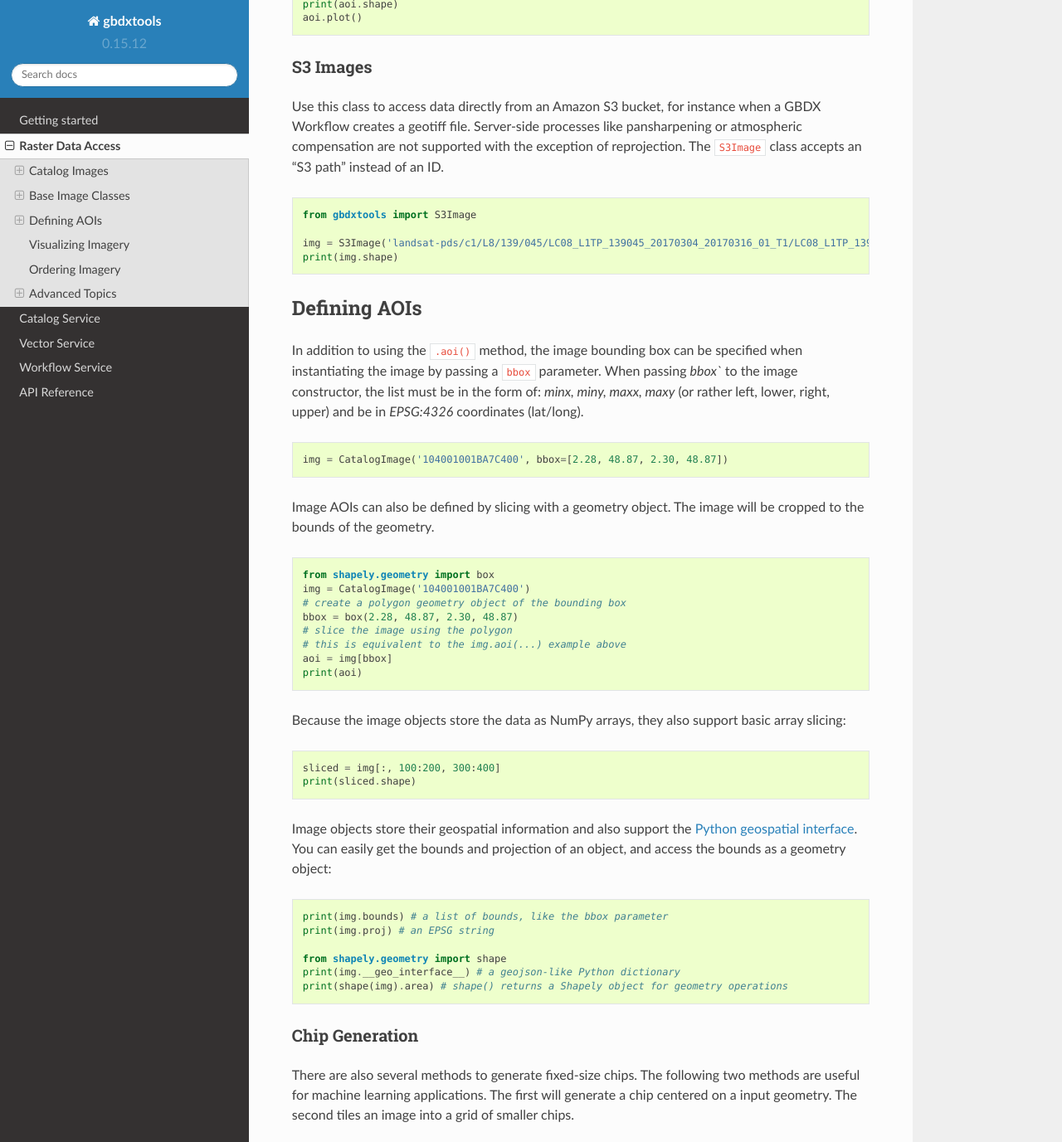
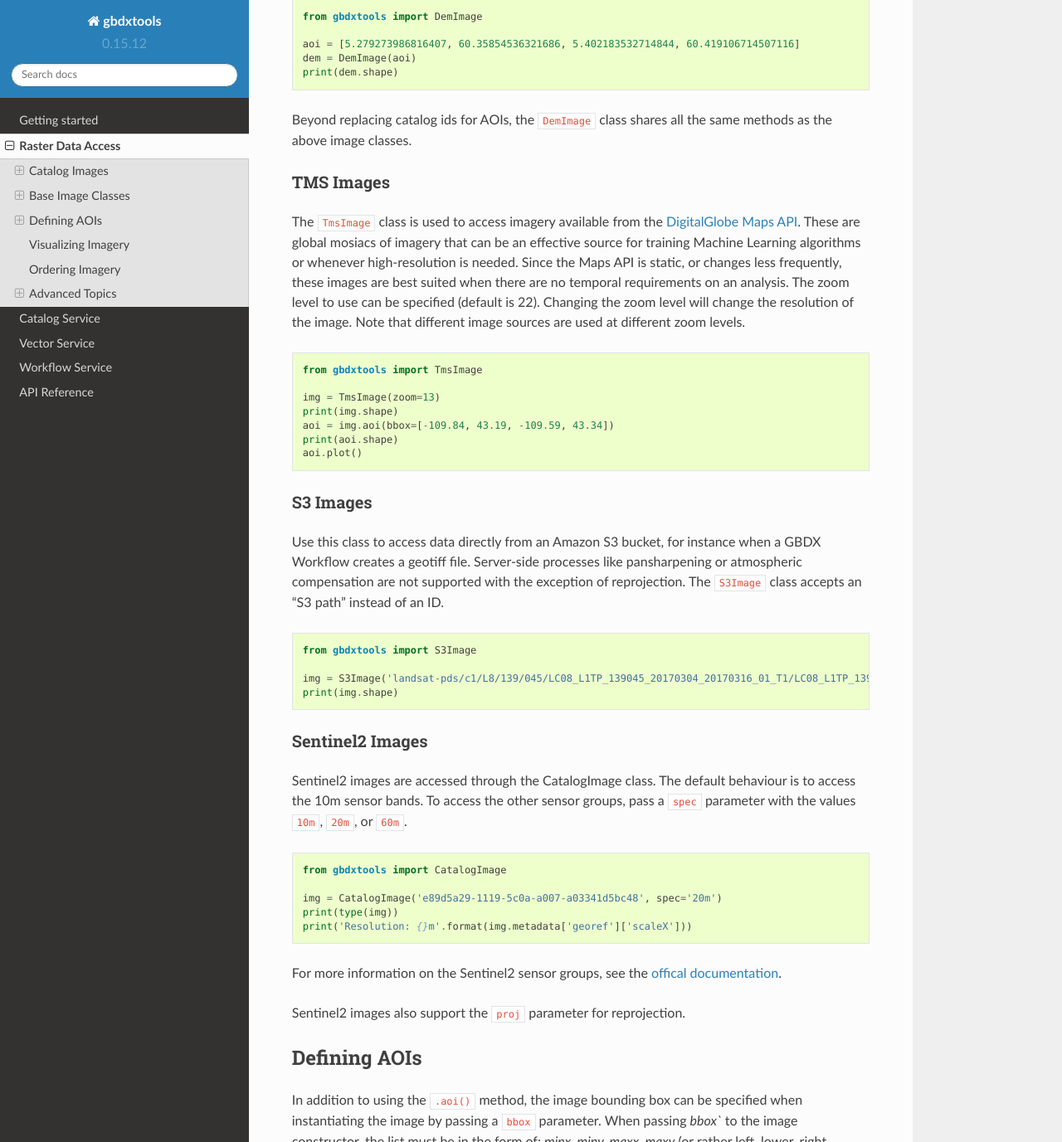
Before and after one commit to DigitalGlobe/gbdxtools, a Sphinx documentation site: the page built from docs/imagery_access.rst, in a window 1280 px wide and 1400 px high, scrolled down 5358 px, cut to the strip 0-1377 px from the top of the window. Shown: the whole strip at 83% size. Built offline with Sphinx 7.4.7 and the Read the Docs theme 2.0.0, drawn with Linux system fonts in a browser that asks for light colours; some of the changed text lies outside the part shown.

Commit message:
Docs update

```diff
--- a/docs/api_reference.rst
+++ b/docs/api_reference.rst
@@ -71,6 +71,12 @@
 .. autoclass:: gbdxtools.images.s3Image.S3Image
     :undoc-members:
 
+S3Image
+^^^^^^^^^^^^^
+
+.. autoclass:: gbdxtools.images.sentinel2.Sentinel2
+    :undoc-members:
+
 
 Idaho
 -----------------------
--- a/docs/imagery_access.rst
+++ b/docs/imagery_access.rst
@@ -91,6 +91,22 @@
     print(img.shape)
 
 The ``proj='PROJ4 String'`` parameter will reproject imagery into the given projection.
+
+The resolution of the image can be adjusted with the ``gsd`` (Ground Sample Distance) parameter. The value needs to be in the same units as the requested image projection. The image will be resampled using bilinear resampling.
+
+Downsampling is limited to 10 times the resolution of the lowest resolution overview. Upsampling is limited to 10 times the native resolution.
+
+.. warning:: Image resampling methods can change the pixel values depending on the method used. Please be sure that bilinear resampling is appropriate for your analysis. For other resampling methods, see `scikit-image <http://scikit-image.org/docs/dev/api/skimage.transform.html>`_ ``skimage.transform``.
+
+Resampling is commonly used to match resolutions between different images over the same area so they have the same array size for a given area of interest.
+
+.. code-block:: python
+
+    from gbdxtools import CatalogImage
+    # native resolution of this image is 1.1372619475386275e-05
+    new_gsd = 1.138e-05
+    img = CatalogImage('104001001BA7C400', bbox=[2.28, 48.87, 2.30, 48.87], gsd=new_gsd)
+    print(img.shape)
 
 The primary format of the image classes is the NumPy array, but for interoperability we provide a helper method to create GeoTiff files directly from images:
 
@@ -222,6 +238,24 @@
 
     img = S3Image('landsat-pds/c1/L8/139/045/LC08_L1TP_139045_20170304_20170316_01_T1/LC08_L1TP_139045_20170304_20170316_01_T1_B3.TIF')
     print(img.shape)
+
+
+Sentinel2 Images
+^^^^^^^^^^^^^^^^^^^^^
+
+Sentinel2 images are accessed through the CatalogImage class. The default behaviour is to access the 10m sensor bands. To access the other sensor groups, pass a ``spec`` parameter with the values ``10m``, ``20m``, or ``60m``.
+
+.. code-block:: python
+
+    from gbdxtools import CatalogImage
+
+    img = CatalogImage('e89d5a29-1119-5c0a-a007-a03341d5bc48', spec='20m')
+    print(type(img))
+    print('Resolution: {}m'.format(img.metadata['georef']['scaleX']))
+
+For more information on the Sentinel2 sensor groups, see the `offical documentation <https://sentinel.esa.int/web/sentinel/user-guides/sentinel-2-msi/resolutions/spatial>`_.
+
+Sentinel2 images also support the ``proj`` parameter for reprojection.
 
 Defining AOIs
 --------------
@@ -298,7 +332,9 @@
 
 * ``w,h`` : width and height of the plot, in inches at 72 dpi. This includes default borders and spacing. If the image is shown in Jupyter the outside whitespace will be automatically cropped to save size, resulting in a smaller sized image than expected. Default is ``w=10, h=10``.
 * ``bands``: list of bands to use for plotting, such as ``bands=[4,2,1]``. Defaults to the image's natural RGB bands. This option is useful for generating pseudocolor images when passed a list of three bands. If only a single band is provided, a colormapped plot will be generated instead.
-* ``colormap``: MatPlotLib colormap to use for single band images. Default is ``colormap='Grey_R'``.
+* ``title``: the title for the plot, if not specified no title is displayed.
+* ``fontsize``: the font size for the title, in points. Default is 22.
+* ``cmap``: MatPlotLib colormap to use for single band images. Default is ``cmap='Grey_R'``.
 * ``histogram``, ``stretch``, and ``gamma``: These options provides several options for dynamic range adjustment of the image to convert the source imagery to an appropriate range needed for plotting. The default if none of these three options are specified is ``stretch=[2,98]``.
 
     * ``histogram``: adjust the histogram of the image:
```
Also changed, not shown: other parts of docs/imagery_access.rst (+1 -1 lines), docs/index.rst (+11 -0 lines), docs/running_workflows.rst (+16 -0 lines), 3 other files.
